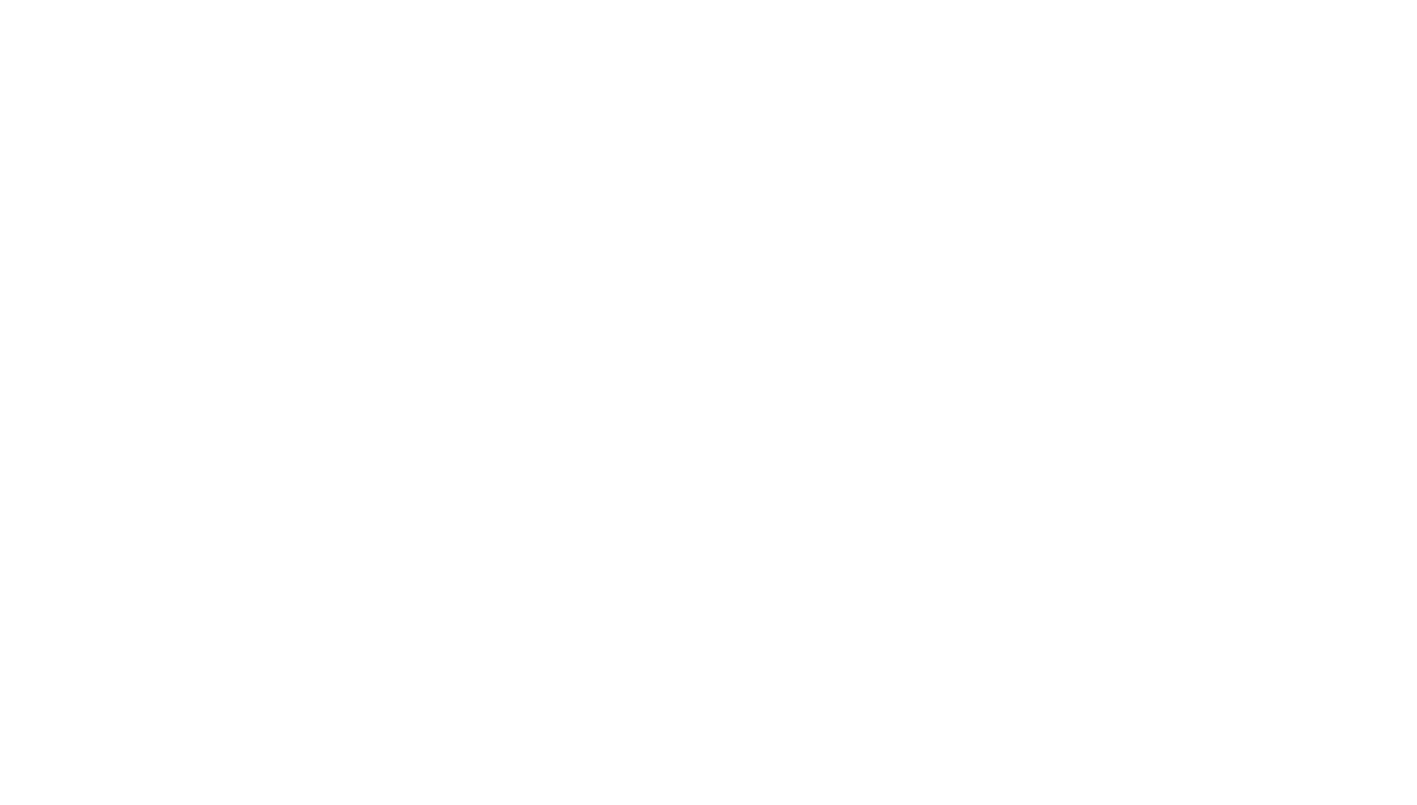
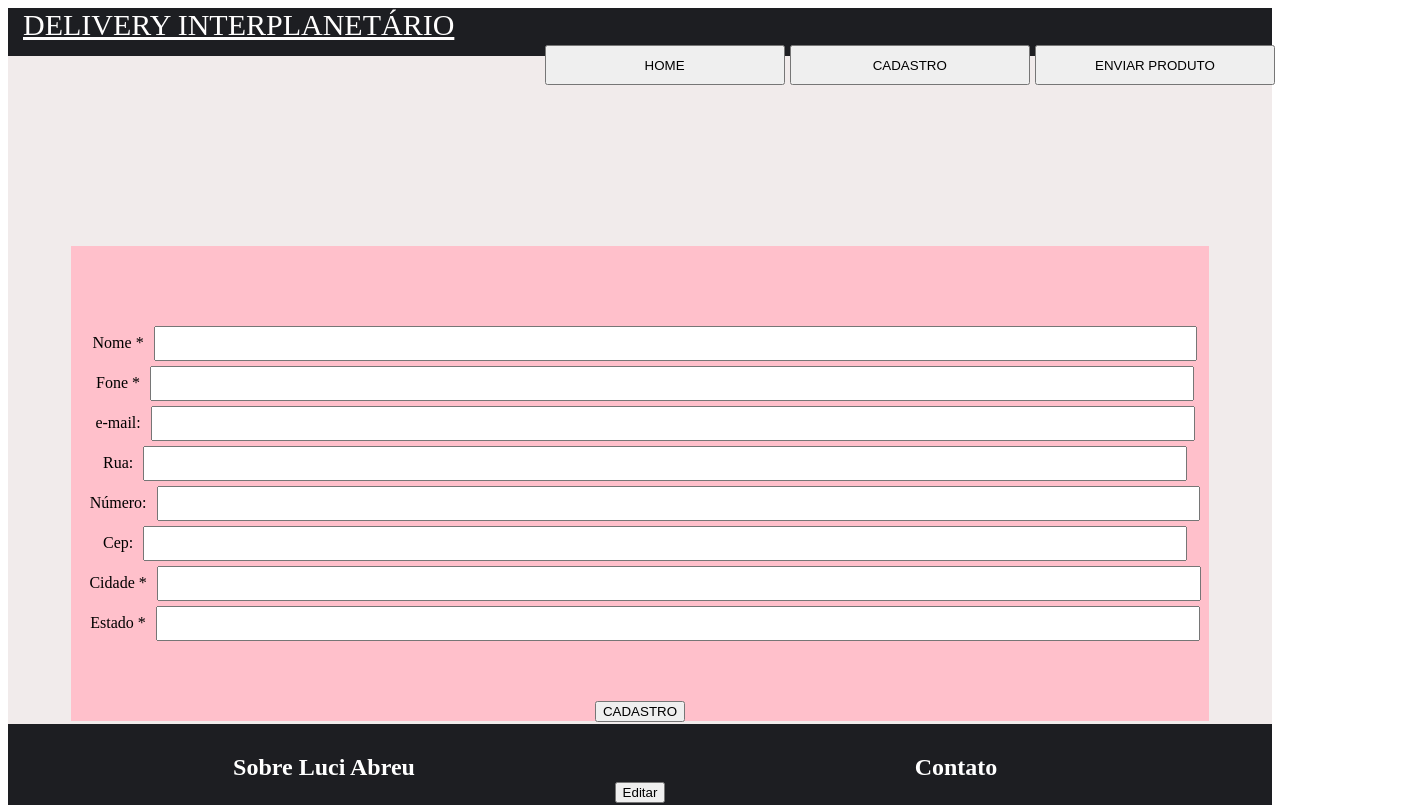
Before and after one commit to Luciara-Abreu/delivery-interplanet-rio, a React (Create React App) app: page /register in a window 1280 px wide. Before the commit this address had no page. Shown: the top 805 px of the page, 1417 px wide, since content can reach past the window. Built offline with nearby package versions, Linux system fonts and the light colour scheme.

Commit message:
feat: add page in the route

```diff
--- a/src/routes/index.tsx
+++ b/src/routes/index.tsx
@@ -1,6 +1,8 @@
 
 import { BrowserRouter, Routes, Route, Navigate } from 'react-router-dom';
 import Home from '../pages/home/Home';
+import Register from '../pages/register/Register';
+
 
 export const ListRoutes = () => {
   return (
@@ -8,6 +10,7 @@
       <Routes>
         <Route path="/" element={<Navigate to="/home" />} />
         <Route path="/home" element={<Home />} />
+        <Route path="/register" element={<Register />} />
       </Routes>
     </BrowserRouter>
   );
```
